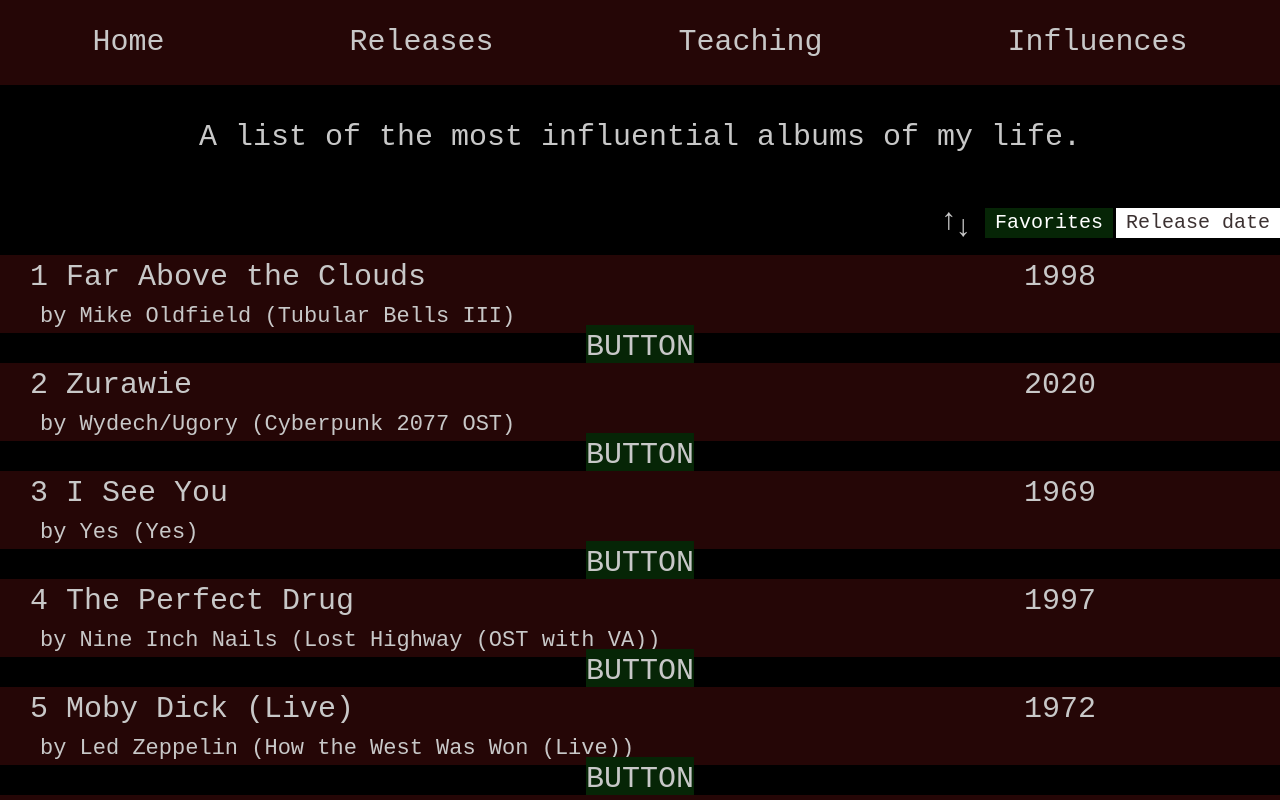
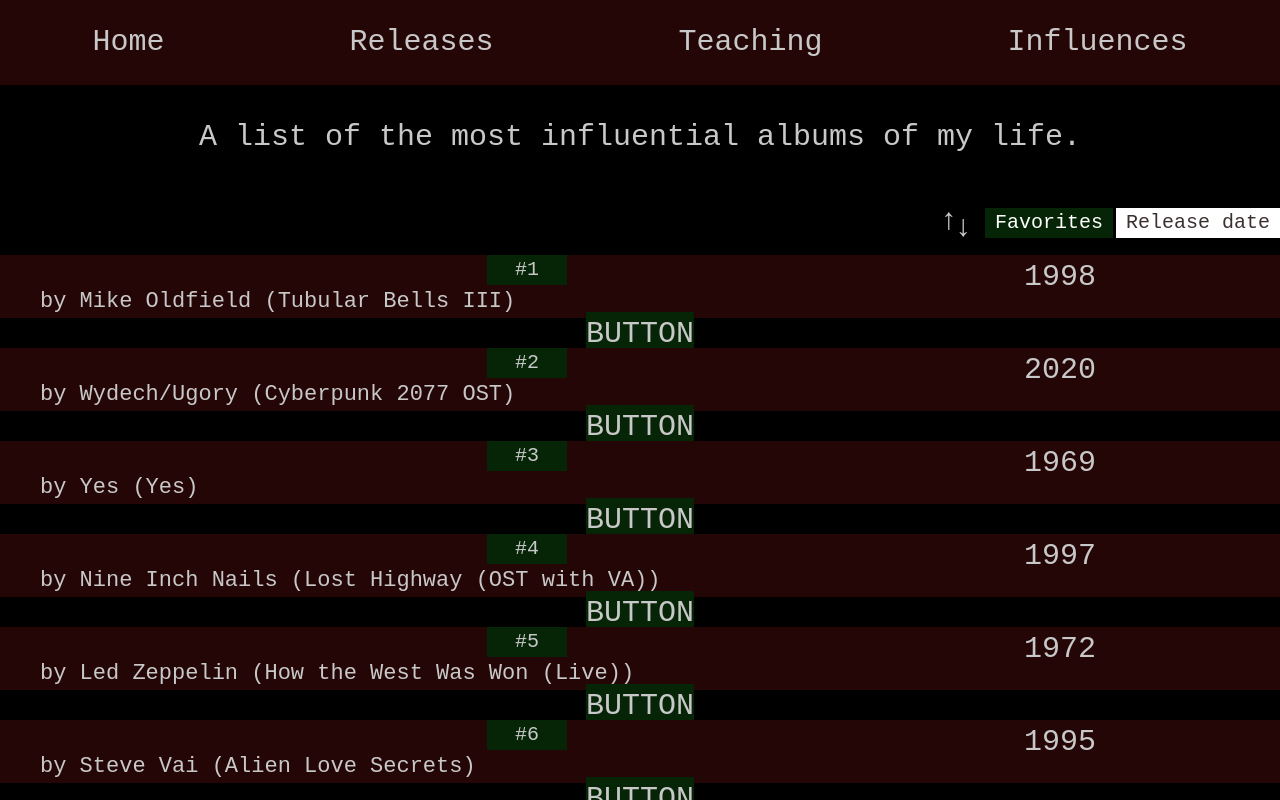
Before and after one commit to thelittlemitak/totfosk-com, a Next.js app: page /singles in a window 1280 px wide. Shown: the top 800 px of the page. Built offline with nearby package versions, Linux system fonts and the light colour scheme.

Commit message:
make Position a shared component and make it work on singles too

```diff
--- a/src/app/_shared/_shared.module.css
+++ b/src/app/_shared/_shared.module.css
@@ -72,3 +72,22 @@
   font-weight: 500;
   margin-left: 2rem;
 }
+
+/* ! Position */
+
+
+.rankingCont {
+  width: 8rem;
+  align-self: center;
+  justify-self: center;
+}
+
+.ranking {
+  width: 100%;
+  text-align: center;
+  font-size: 2rem;
+  justify-self: center;
+  align-self: center;
+  /* border: 1px solid white; */
+  background-color: rgb(6, 37, 6);
+}
--- a/src/app/albums/components/Position.js
+++ b/src/app/_shared/components/Position.js
@@ -1,4 +1,4 @@
-import styles from "../albums.module.css";
+import styles from "../_shared.module.css";
 import { useEffect, useState } from "react";
 
 function Ranking(props) {
--- a/src/app/albums/AlbumWrapper.js
+++ b/src/app/albums/AlbumWrapper.js
@@ -1,7 +1,7 @@
 import CoverArt from "./components/CoverArt";
 import AlbumDescription from "./components/AlbumDescription";
 import styles from "./albums.module.css";
-import Position from "./components/Position";
+import Position from "../_shared/components/Position";
 import { useEffect, useState } from "react";
 
 function AlbumWrapper(props) {
--- a/src/app/singles/SingleWrapper.js
+++ b/src/app/singles/SingleWrapper.js
@@ -2,6 +2,7 @@
 
 import styles from "./singles.module.css";
 import { useState } from "react";
+import Position from "../_shared/components/Position";
 
 export default function SingleWrapper(props) {
   let style;
@@ -21,18 +22,20 @@
       setExplanationStyle(`${styles.explanation} ${styles.visible}`);
     } else {
       setExplanationStyle(`${styles.explanation}`);
-
     }
-
   };
 
   return (
     <>
       <div className={style}>
         <div className={styles.textFlex}>
-          <div className={styles.positionTitle}>
-            {`${props.counterTunnel} ${props.trackTunnel}`}
-          </div>
+          <Position
+            positionTunnel={
+              props.listTypeTunnel === "favorites"
+                ? props.positionTunnel
+                : props.yearTunnel
+            }
+          ></Position>
           <div className={styles.artistAlbum}>
             {`by ${props.artistTunnel} (${props.albumTunnel})`}
           </div>
--- a/src/app/singles/page.jsx
+++ b/src/app/singles/page.jsx
@@ -47,7 +47,7 @@
       counter++;
       return (
         <SingleWrapper
-          counterTunnel={counter}
+          positionTunnel={counter}
           trackTunnel={x.track}
           albumTunnel={x.album}
           artistTunnel={x.artist}
@@ -55,6 +55,8 @@
           explanationTunnel={x.explanation}
           key={x.key}
           test={wrapperStyleID}
+          listTypeTunnel={listType}
+
         ></SingleWrapper>
       );
     });
```
